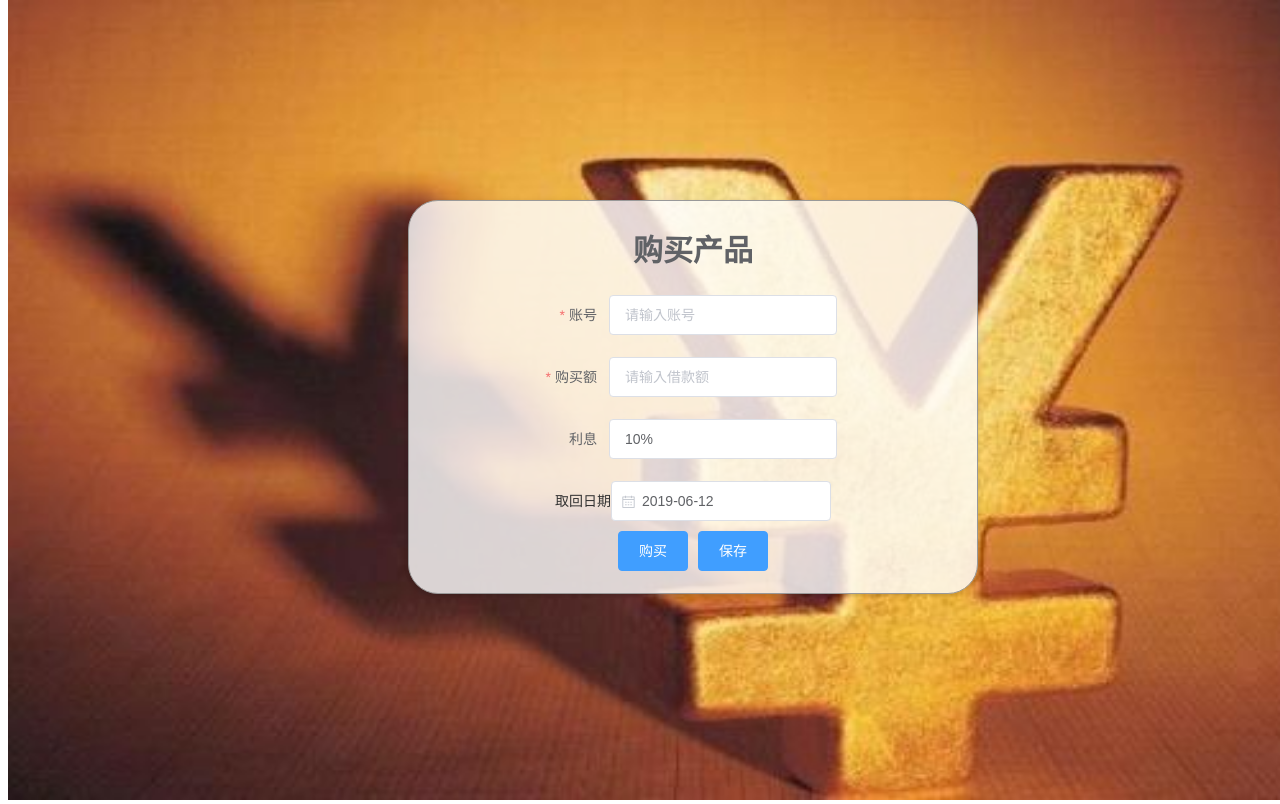
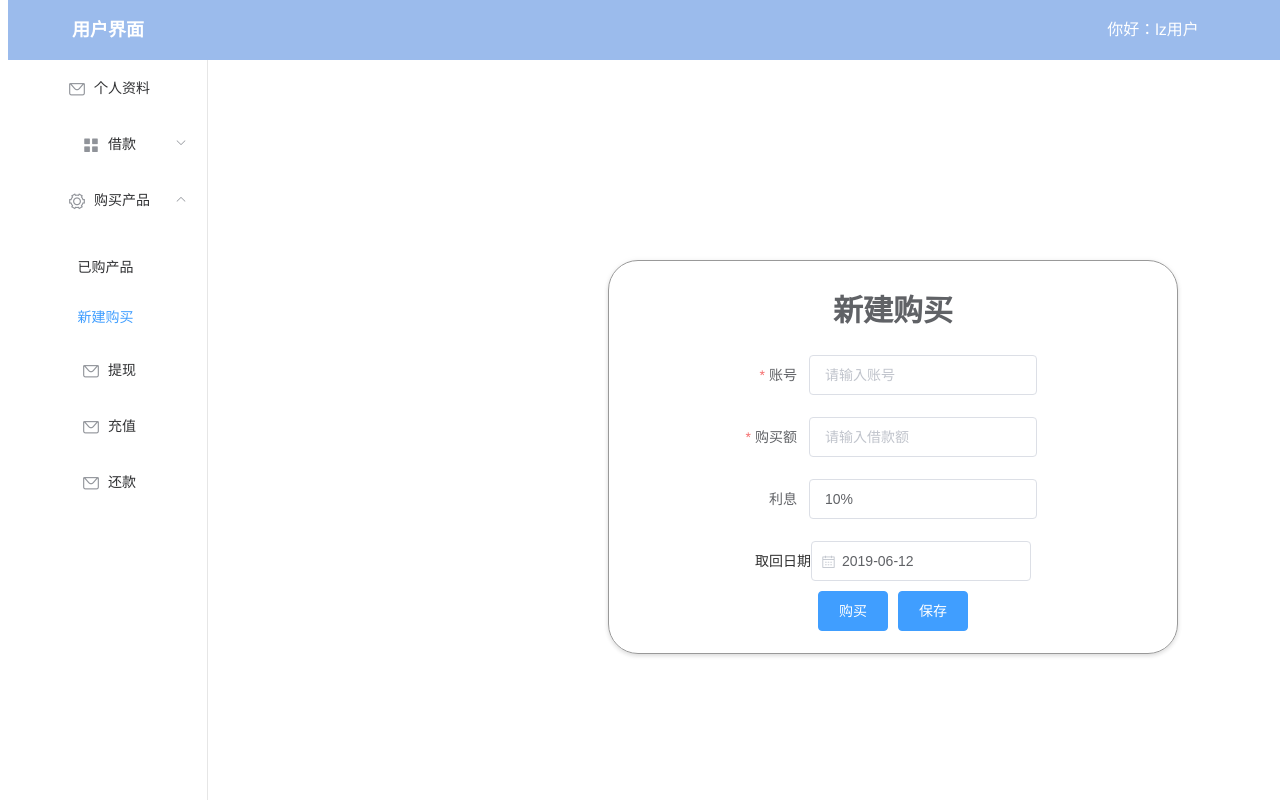
Before and after one commit to crazylz/j2ee, a Vue app: page /#/userhome/newproducts in a window 1280 px wide. Built offline with nearby package versions, Linux system fonts and the light colour scheme.

Commit message:
把背景删了

```diff
--- a/src/pages/user/newloans.vue
+++ b/src/pages/user/newloans.vue
@@ -122,14 +122,6 @@
 </script>
 
 <style scoped>
-	.el-container{
-    position: absolute;
-		top: 0;
-		bottom: 0;
-		left:0;
-    right:0;
-		color: #fff;
-    }
 	.login{
 		position:absolute;
 		/* 可以修改组件的位置 */
@@ -147,15 +139,15 @@
 	}
 
 	.el-main {
-		background-size: 100% 100%;
-	    background-image:url("../../assets/background.jpg");
+		/* background-size: 100% 100%;
+	    background-image:url("../../assets/background.jpg"); */
         height:100%;
-        width:100%;
+        width:90%;
 		color: #333;
 		text-align: center;
 		position:absolute;
-    	top:0px;
-    	left:0px;
+    	top:60px;
+    	left:200px;
 
 		/* line-height: 30px; */
 	    /* min-height:0%;  */
--- a/src/pages/user/newproducts.vue
+++ b/src/pages/user/newproducts.vue
@@ -4,7 +4,7 @@
 			<div style=" font-size: 14px">
 				<div class="login">
 					<div>
-						<h2 style="text-align: center;color: #606266; font-size:30px">购买产品</h2>
+						<h2 style="text-align: center;color: #606266; font-size:30px">新建购买</h2>
 					</div>
 					<div style="margin: 0px">
 						<el-form ref='userLoginForm' :model='Loan' label-width='200px' :rules='rules'>
@@ -139,15 +139,16 @@
 	}
 
 	.el-main {
-		background-size: 100% 100%;
-	    background-image:url("../../assets/background.jpg");
-        height:100%;
-        width:100%;
+		/* background-size: 100% 100%;
+	    background-image:url("../../assets/background.jpg"); */
+        height:93%;
+        width:85%;
 		color: #333;
 		text-align: center;
 		position:absolute;
-    	top:0px;
-    	left:0px;
+    	top:60px;
+    	left:200px;
+
 		/* line-height: 30px; */
 	    /* min-height:0%;  */
   }
```
